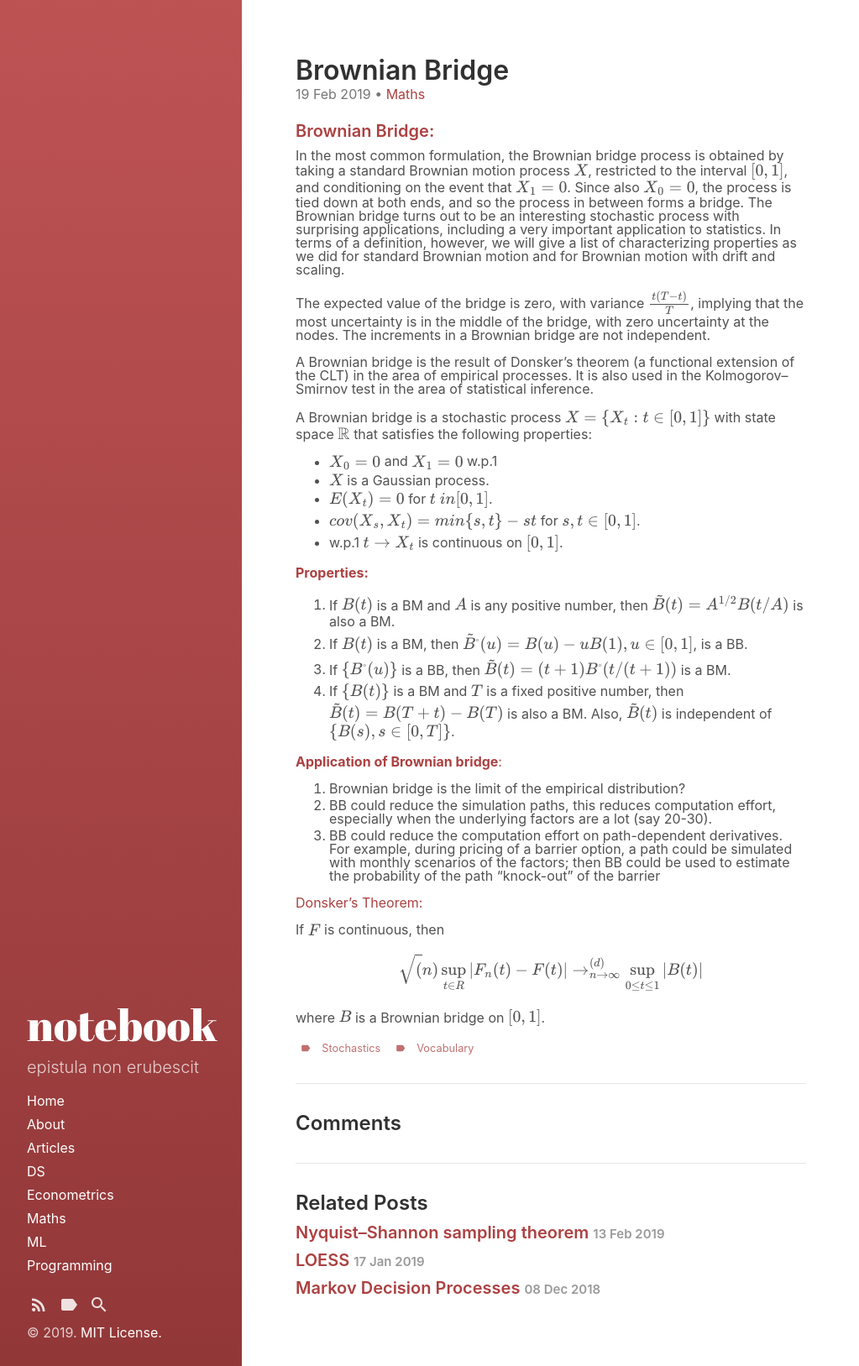
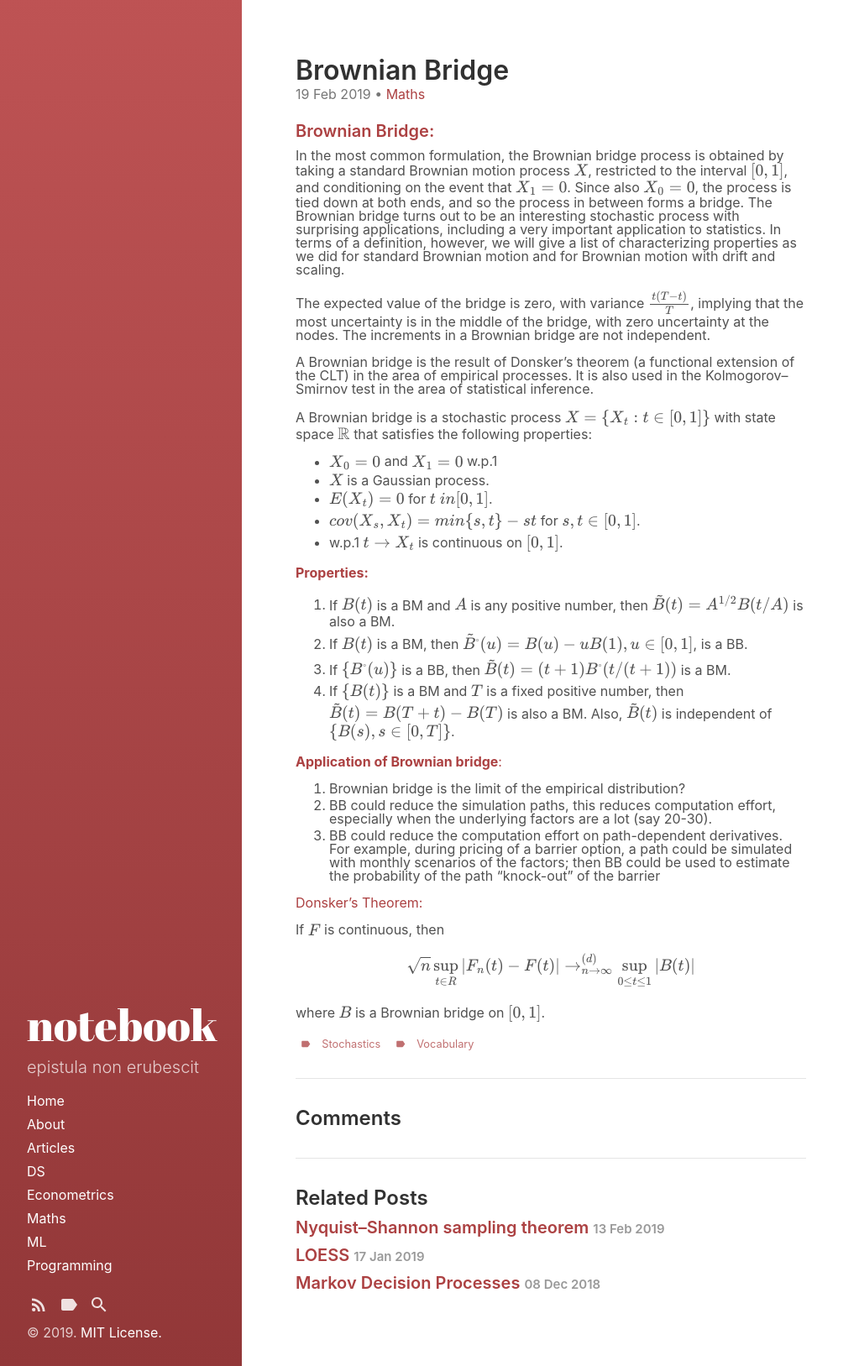
Before and after one commit to xenakas/gitpage, a Jekyll site: the page built from _posts/2019-02-19-brownian_bridge.md, in a window 1280 px wide. Shown: the whole page at 84% size, without its empty margins (0-1023 px from the left). Built offline with Jekyll 4.4.1, drawn with Linux system fonts in a browser that asks for light colours; formulas are drawn with MathJax 3.

```diff
--- a/_posts/2019-02-19-brownian_bridge.md
+++ b/_posts/2019-02-19-brownian_bridge.md
@@ -53,6 +53,6 @@ is also a BM. Also, $$\tilde{B}(t)$$ is independent of $$\{B(s), s ∈ [0, T]\}$
 
 If $$F$$ is continuous, then
 
-$$\sqrt(n) \sup_{t\in R} |F_n(t) − F(t)| \to^{(d)}_{n\to\infty} \sup_{0\leq t\leq 1} |B(t)|$$
+$$\sqrt{n} \sup_{t\in R} |F_n(t) − F(t)| \to^{(d)}_{n\to\infty} \sup_{0\leq t\leq 1} |B(t)|$$
 
 where $$B$$ is a Brownian bridge on $$[0, 1]$$.
```
